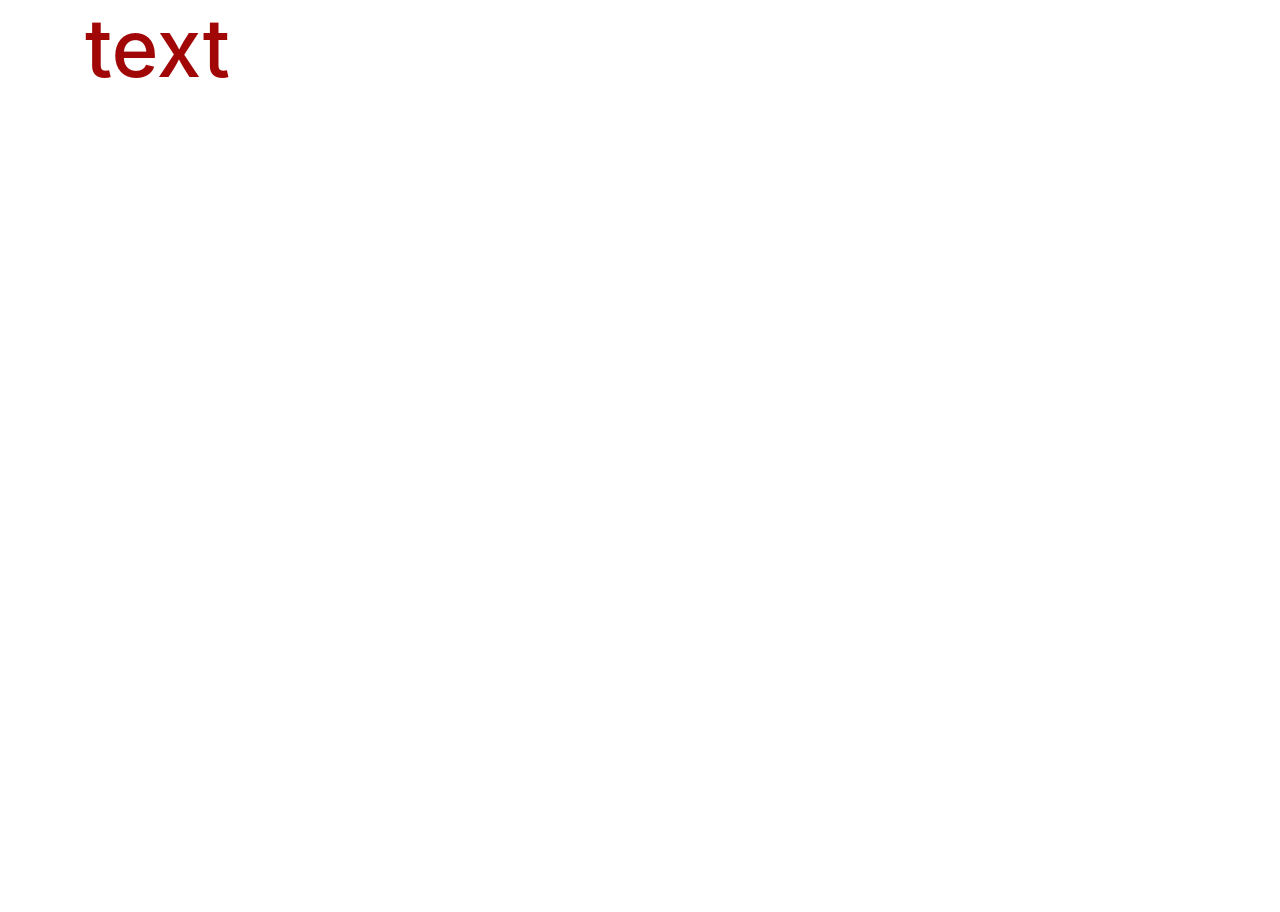
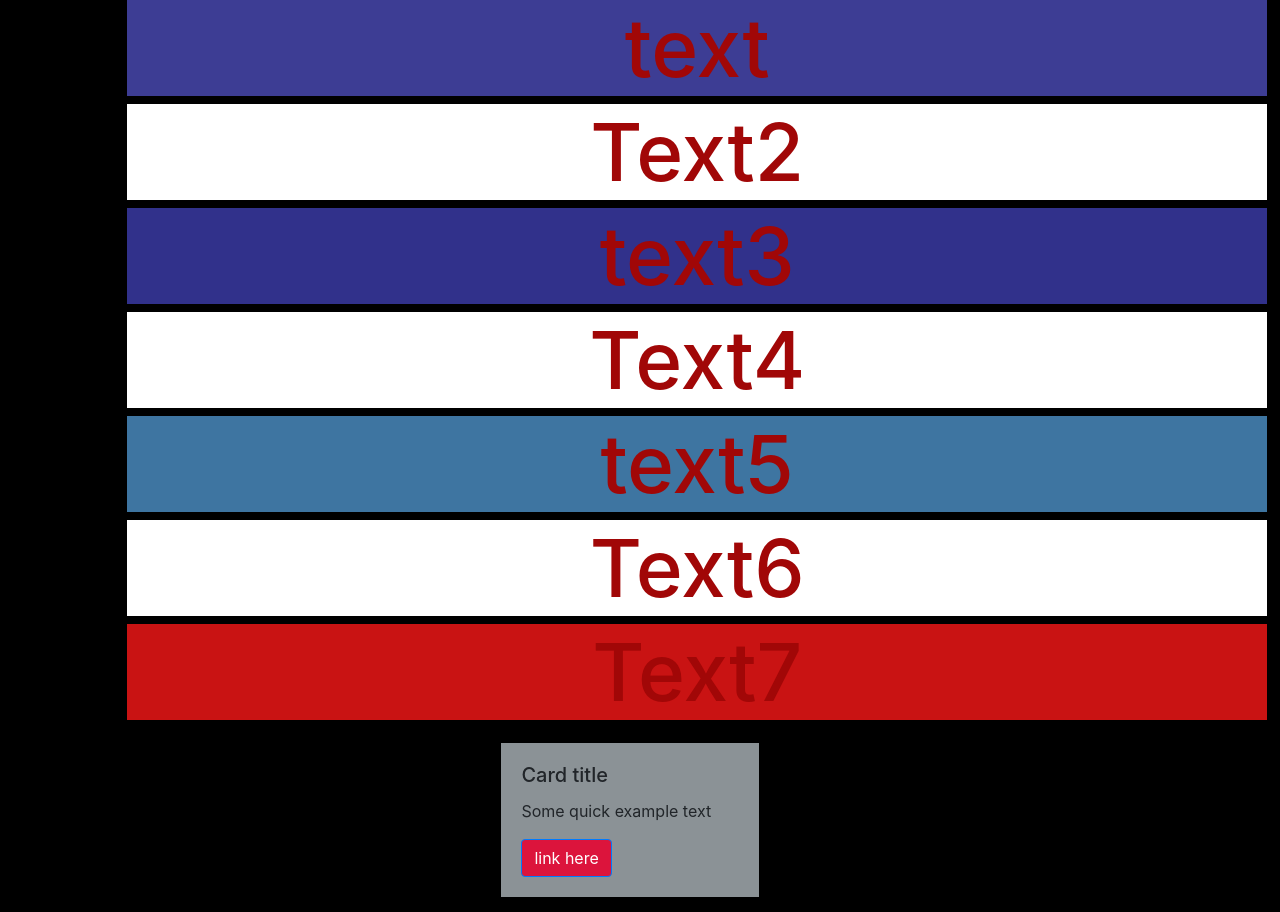
Before and after one commit to arvidodengard/Arvid-odengard.bootstrap, a plain HTML site: page Bootstrap/index.html in a window 1280 px wide. Before the commit the page ends 800 px from the top, so only its background shows below. Drawn offline with Linux system fonts and the light colour scheme.

Commit message:
Background on containers

```diff
--- a/Bootstrap/index.html
+++ b/Bootstrap/index.html
@@ -1,15 +1,48 @@
-<!DOCTYPE html>
-<html lang="en">
 <head>
     <link rel="stylesheet" href="bootstrap.css">
     <link rel="stylesheet" href="style.css"> <!--Måste ligga efter bootsrapen-->
-    <meta charset="UTF-8">
-    <meta name="viewport" content="width=device-width, initial-scale=1.0">
-    <title>Document</title>
+    <title>bootstrap</title>
 </head>
 <body>
-    <div class="container">
-        <h1>text</h1>
-    </div>
+
+<div class="container" style="background-color:rgb(61, 61, 148);">
+    <h1>text</h1>
+</div>
+
+<div class="container" style="background-color:rgb(255, 255, 255); ">
+    <h1>Text2</h1>
+</div>
+
+<div class="container" style="background-color:rgb(49, 49, 139);">
+    <h1>text3</h1>
+</div>
+
+<div class="container" style="background-color:rgb(255, 255, 255); ">
+  <h1>Text4</h1>
+</div>
+
+<div class="container" style="background-color:rgb(62, 117, 161);">
+    <h1>text5</h1>
+</div>
+
+<div class="container" style="background-color:rgb(255, 255, 255); ">
+    <h1>Text6</h1>
+</div>
+
+
+
+<div class="container" style="background-color:rgb(201, 19, 19); ">
+    <h1>Text7</h1>
+</div>
+
+
+
+    <div class="card" style="width: 18rem;">
+        <div class="card-body">
+        <h5 class ="card-title">Card title</h5>
+        <p class="card-text"> Some quick example text</p>
+        <a href="https://google.com" class="btn btn-primary">link here</a>
+</div>
+
 </body>
 </html>
--- a/Bootstrap/style.css
+++ b/Bootstrap/style.css
@@ -1,7 +1,31 @@
 .container {
 color: rgb(161, 7, 7);
+text-align: center;
+margin-right: 1%;
+margin-left: auto;
 }
 
 h1, .h1 {
     font-size: 5rem;
 }
+
+.card {
+background-color: rgb(139, 146, 150);
+border: 15px solid rgb(0, 0, 0);
+margin-left: 38%;
+}
+.btn-primary {
+    background-color: rgb(216, 216, 216);
+}
+
+.btn:hover {
+    background-color: rgb(0, 0, 0);
+}
+
+.btn {
+    background-color: crimson;
+}
+
+body {
+    background-color: rgb(0, 0, 0);
+}
```
